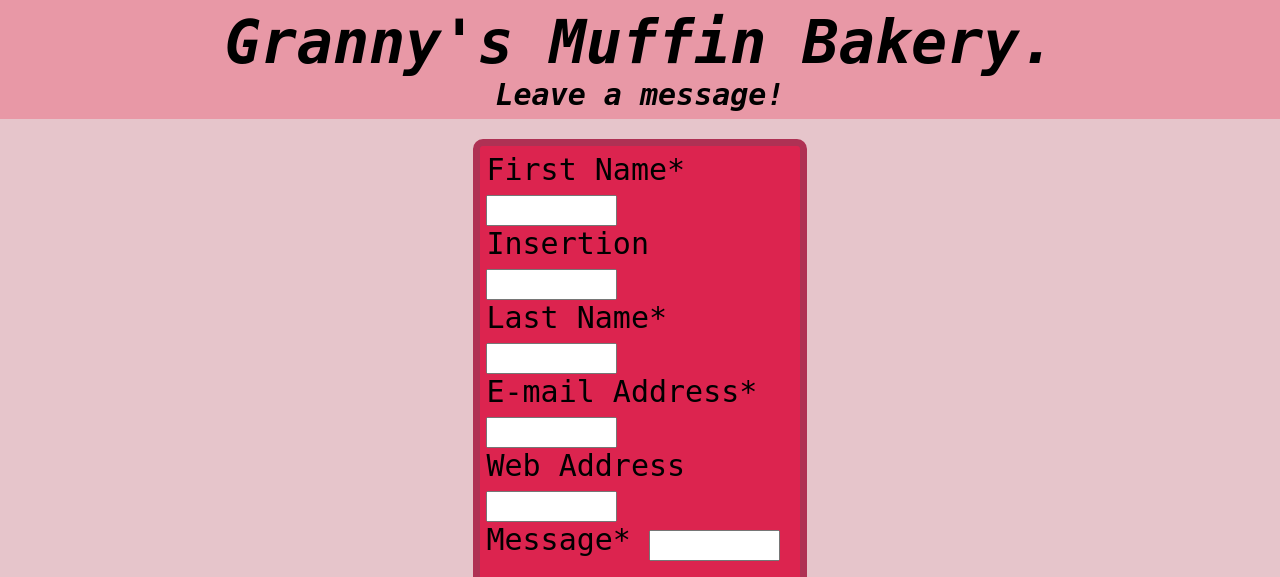
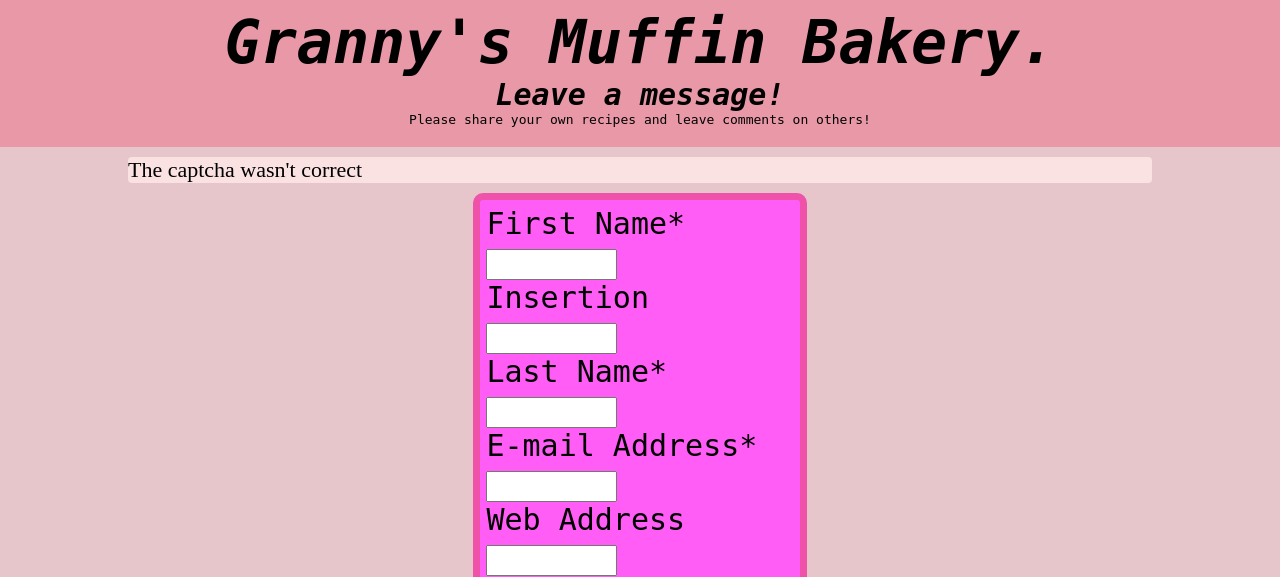
Before and after one commit to OxygenDuck/Guestbook, a PHP site: page /index.php?wrongCaptcha=true in a window 1280 px wide. Shown: the top 577 px of the page. Run offline with PHP 8.4, Linux system fonts and the light colour scheme; data comes from the database, SQL or seed files in the repository; both versions use the stored data as it was after the commit; some libraries are stand-ins or nearby versions.

Commit message:
Final
it work now

```diff
--- a/connectToDatabase.php
+++ b/connectToDatabase.php
@@ -12,7 +12,7 @@ if (!$connect) {
   die('error connecting to database');
 }
 
-//heroes
+//SQL
 $query = "SELECT * FROM data;";
 //get the data from the database
 $result = $connect->query($query);
@@ -23,6 +23,12 @@ $data = array();
 while ($row = $result->fetch_assoc()) {
   $data[] = $row;
 }
+
+usort($data, function($a1, $a2) {
+   $v1 = strtotime($a1['date']);
+   $v2 = strtotime($a2['date']);
+   return $v2 - $v1; // $v2 - $v1 to reverse direction
+});
 
 //close the connection to the Database
 mysqli_close($connect);
--- a/css/style.css
+++ b/css/style.css
@@ -6,7 +6,7 @@ body {
 header {
   background-color: #e898a6;
   padding: 7px;
-  margin-bottom: 20px;
+  margin-bottom: 10px;
   text-align: center;
 }
 
@@ -24,11 +24,25 @@ header h2 {
   font-style: italic;
 }
 
+header p {
+  margin-top: 0;
+  font-family: monospace;
+}
+
+#alert {
+  background-color: #fbe2e2;
+  margin: 0 auto;
+  margin-bottom: 10px;
+  width: 80%;
+  border-radius: 4px;
+  font-size: 22px;
+}
+
 /*--Form--*/
 form {
   width: 24%;
-  background-color: #dc244f;
-  border: 7px solid #af3154;
+  background-color: #ff5df6;
+  border: 7px solid #ef52a9;
   border-radius: 10px;
   text-align: left;
   font-size: 30px;
--- a/index.php
+++ b/index.php
@@ -1,5 +1,13 @@
+<?php
+  if (isset($_POST["insert"])) {
+      include "insert.php";
+  }
+  session_start();
+  ?>
+
 <!DOCTYPE html>
 <html>
+
   <head>
     <meta charset="utf-8">
     <meta name="description" content="Granny's Muffin Bakery is the place for elderly like you and me to share our best cooking recepies!">
@@ -9,20 +17,39 @@
     <title>Guestbook</title>
     <link rel="stylesheet" href="css/style.css">
   </head>
+
   <body>
 
     <header>
       <h1>Granny's Muffin Bakery.</h1>
       <h2>Leave a message!</h2>
+      <p>Please share your own recipes and leave comments on others!</p>
     </header>
 
-    <?php
-    if (isset($_GET["no"])) {
-      echo "YOU HAVENT FILLED IN SOME KEY DETAILS";
-    }
+    <div id="alert">
+      <?php
+      if (isset($_GET["insufficient"])) {
+        echo "You haven't filled in some key details:<br/>
+              <ul>";
+        foreach ($_SESSION as $value) {
+          if ($value == "First Name" || $value == "Last Name" || $value == "E-mail" || $value == "Message") {
+            echo "<li>$value</li>";
+          }
+        }
+        echo "</ul>";
+      }
+
+      if (isset($_GET["wrongCaptcha"])) {
+        echo "The captcha wasn't correct";
+      }
+
+      if (isset($_GET["valid"])) {
+        echo "Thank you for your post!";
+      }
      ?>
+    </div>
 
-    <form class="guestbook" action="redirect.php" method="post">
+    <form class="guestbook" action="index.php" method="post">
       <label for="firstname">First Name*</label>
       <input type="text" name="firstname" value="">
       <br/>
@@ -50,6 +77,7 @@
       <br/>
       <input type="text" name="captcha_code" size="10" maxlength="6" />
       <br/>
+      <input type="hidden" name="insert" value="true">
       <p>*: has to be filled in</p>
       <input type="submit" name="" value="Submit">
       <input type="reset" name="" value="Reset">
@@ -72,8 +100,10 @@
         }
         ?>
       </div>
+
       <footer>
         <p>©Peter Janssen - 2018 - In association with ROC ter AA</p>
       </footer>
+
   </body>
 </html>
```
Also changed, not shown: data.sql (added, +52 -0 lines), insert.php (renamed from redirect.php, +38 -6 lines).
